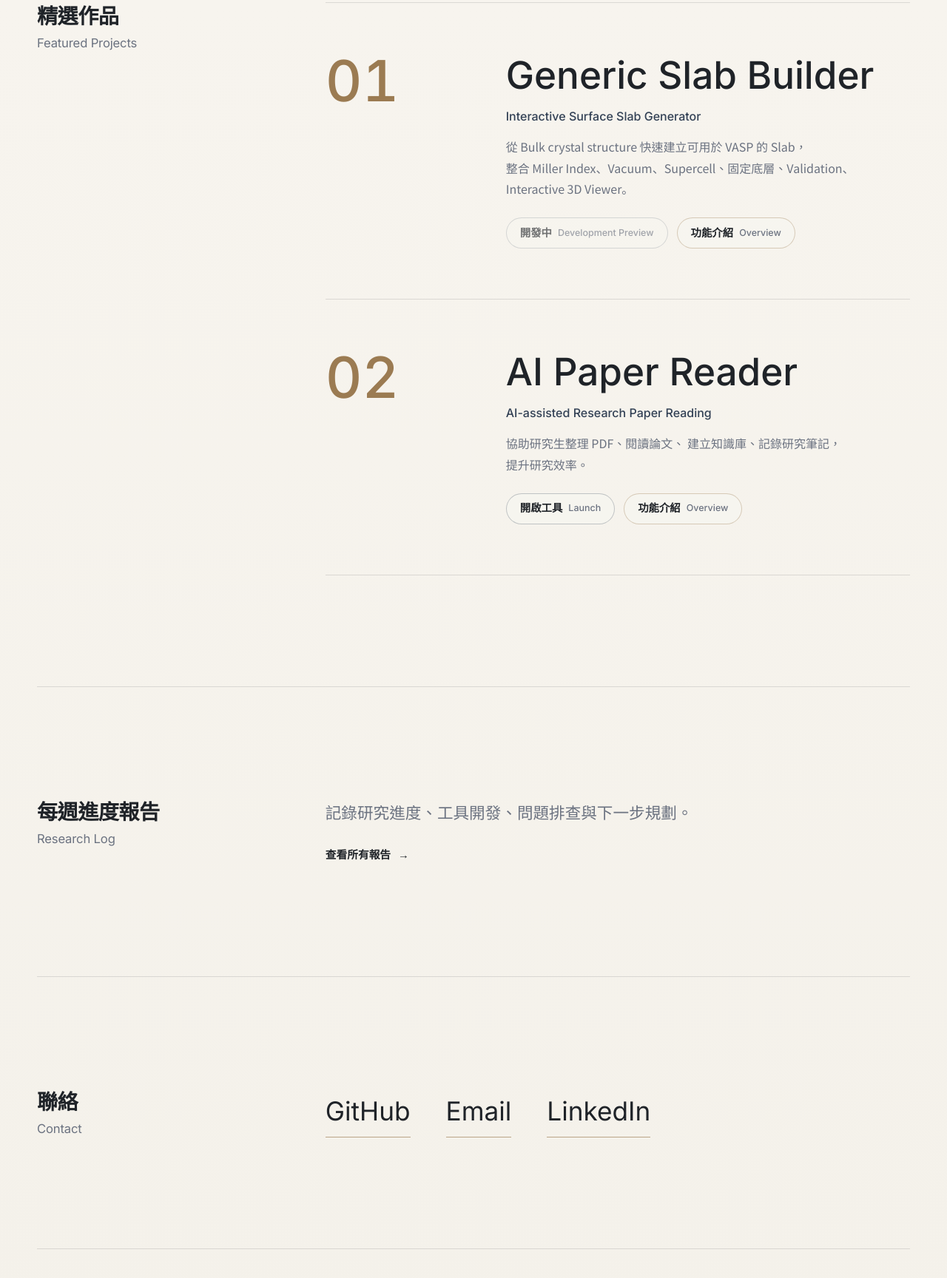
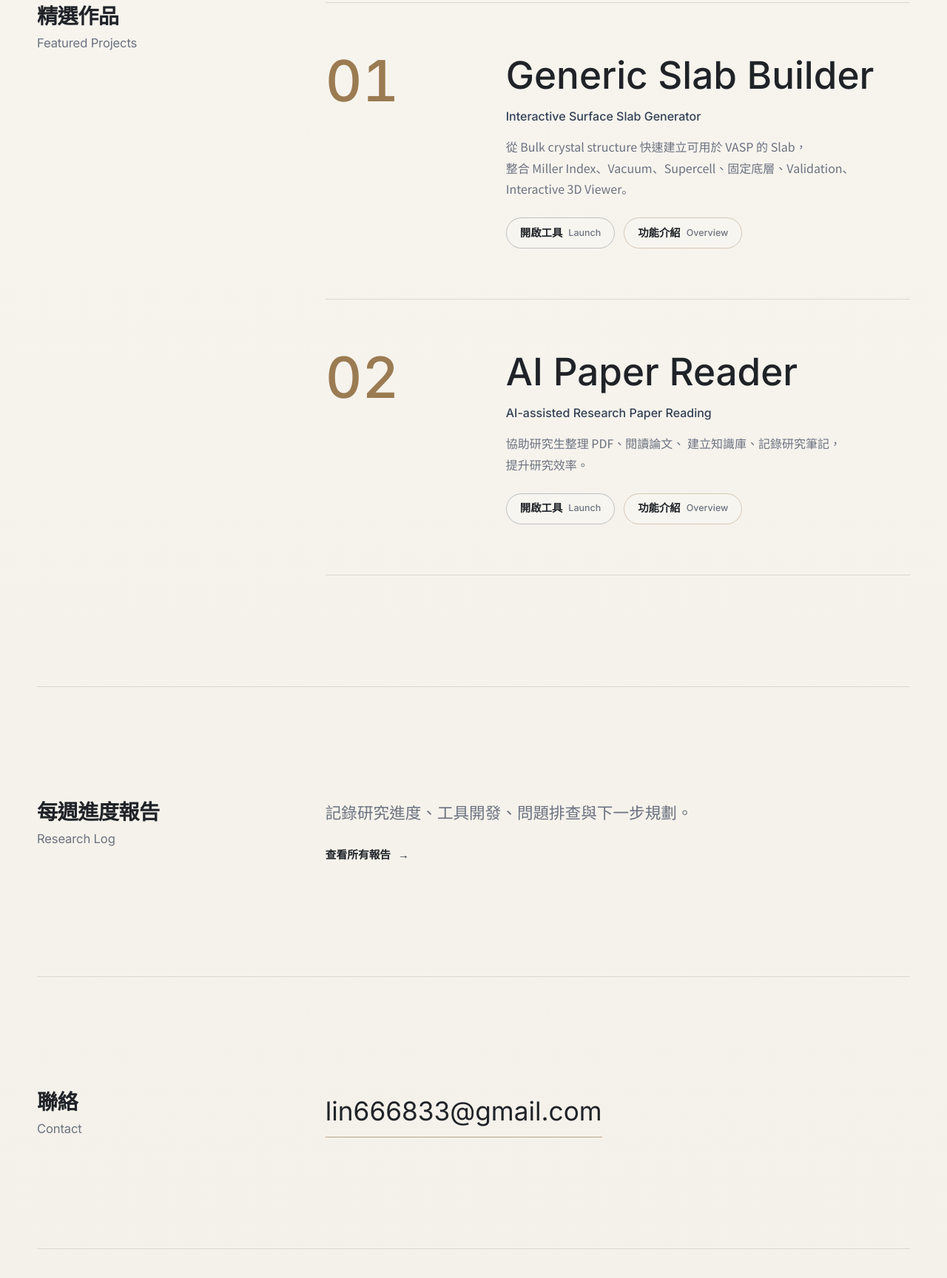
Before and after one commit to Kaieaae/my-studio, a plain HTML site: page index.html in a window 1280 px wide. Shown: the part 1463-3191 px from the top of the page at 74% size. Drawn offline with Linux system fonts and the light colour scheme.

Commit message:
Update Studio 2026-08-04 10:39

```diff
--- a/index.html
+++ b/index.html
@@ -69,7 +69,7 @@
                   <span class="text-segment">Interactive 3D Viewer。</span>
                 </span>
                 <span class="project-actions" aria-label="Generic Slab Builder actions">
-                  <span class="project-button is-disabled" aria-disabled="true">開發中 <span>Development Preview</span></span>
+                  <a class="project-button" href="https://slab-builder.pages.dev/" target="_blank" rel="noopener noreferrer">開啟工具 <span>Launch</span></a>
                   <a class="project-button project-button-muted" href="projects/slab-builder.html">功能介紹 <span>Overview</span></a>
                 </span>
               </span>
@@ -117,9 +117,7 @@
           <p class="section-heading-subtitle">Contact</p>
         </header>
         <div class="contact-links reveal" aria-label="Contact links">
-          <a href="https://github.com/" target="_blank" rel="noreferrer">GitHub</a>
-          <a href="mailto:hello@example.com">Email</a>
-          <a href="#" aria-label="LinkedIn placeholder">LinkedIn</a>
+          <a href="mailto:lin666833@gmail.com">lin666833@gmail.com</a>
         </div>
       </section>
     </main>
--- a/research-log/research-log.js
+++ b/research-log/research-log.js
@@ -1,4 +1,3 @@
-const printButton = document.querySelector("[data-print-report]");
 const presentationButton = document.querySelector("[data-presentation-toggle]");
 const slides = Array.from(document.querySelectorAll(".report-slide"));
 const slideCount = document.querySelector("[data-slide-count]");
@@ -6,10 +5,6 @@ const previousButton = document.querySelector("[data-slide-prev]");
 const nextButton = document.querySelector("[data-slide-next]");
 const exitButton = document.querySelector("[data-slide-exit]");
 let currentSlide = 0;
-
-if (printButton) {
-  printButton.addEventListener("click", () => window.print());
-}
 
 function updateControls() {
   if (!slides.length) return;
```
Also changed, not shown: research-log/report-template.html (+0 -1 lines), research-log/week-01.html (+0 -1 lines), 3 other files.
